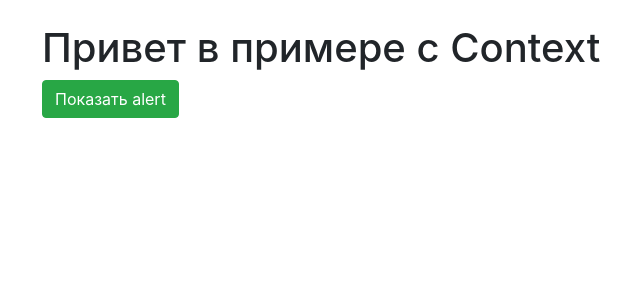
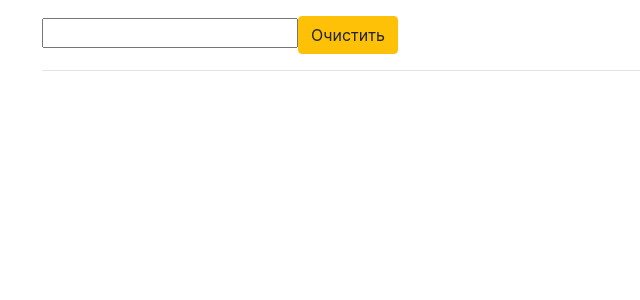
Before and after one commit to Aleksandr-Glebik/vm-react-hooks, a React (Create React App) app: page / in a window 1280 px wide. Shown: the top 300 px of the page, without its empty margins (43-683 px from the left). Built offline with nearby package versions, Linux system fonts and the light colour scheme.

Commit message:
feat: add castom hook

```diff
--- a/src/App.js
+++ b/src/App.js
@@ -1,19 +1,80 @@
-import React from 'react'
-import Alert from './alert/Alert'
-import Main from './Main'
-import { AlertProvider } from './alert/AlertContext'
+import React, { useEffect, useState } from 'react'
 
-export const AlertContext = React.createContext()
+function useLogger(value) {
+  useEffect(() => {
+    console.log('value changed', value);
+  }, [value])
+}
+
+function useInput(initialValue) {
+  const [value, setValue] = useState(initialValue)
+
+  const onChange = event => {
+    setValue(event.target.value)
+  }
+
+  const clear = () => setValue('')
+
+  return {
+    bind: {value, onChange},
+    // value, onChange
+    value,
+    clear
+  }
+}
 
 function App() {
+
+  // const [name, setName] = useState('')
+  // const [lastName, setLastName] = useState('')
+
+  // const changeHandler = event => {
+  //   setName(event.target.value)
+  // }
+  // const changeLastHandler = event => {
+  //   setLastName(event.target.value)
+  // }
+
+  const input = useInput('')
+  // const lastName = useInput('')
+
+  // useLogger(name)
+  useLogger(input.value)
+
   return (
-    <AlertProvider>
-      <div className='container pt-4'>
-        <Alert />
-        <Main />
-      </div>
-    </AlertProvider>
+    <div className='container pt-3'>
+      {/* <input
+        type={'text'}
+        value={name}
+        onChange={changeHandler}
+      /> */}
+      <input
+        type={'text'}
+        {...input.bind}
+      />
+      <button className='btn btn-warning' onClick={() => input.clear()}>Очистить</button>
+      {/* <input
+        type={'text'}
+        {...lastName}
+      /> */}
+      {/* <input
+        type={'text'}
+        value={input.value}
+        onChange={input.onChange}
+      /> */}
+      {/* <input
+        type={'text'}
+        value={lastName}
+        onChange={changeLastHandler}
+      /> */}
 
+      <hr />
+      <h1>{input.value}</h1>
+      {/* <h1>{lastName.value}</h1> */}
+      {/* <h1>{name}</h1> */}
+      {/* <h1>{lastName}</h1> */}
+
+    </div>
   )
 }
 
```
Also changed, not shown: src/examples/useReducer.js (added, +20 -0 lines).
